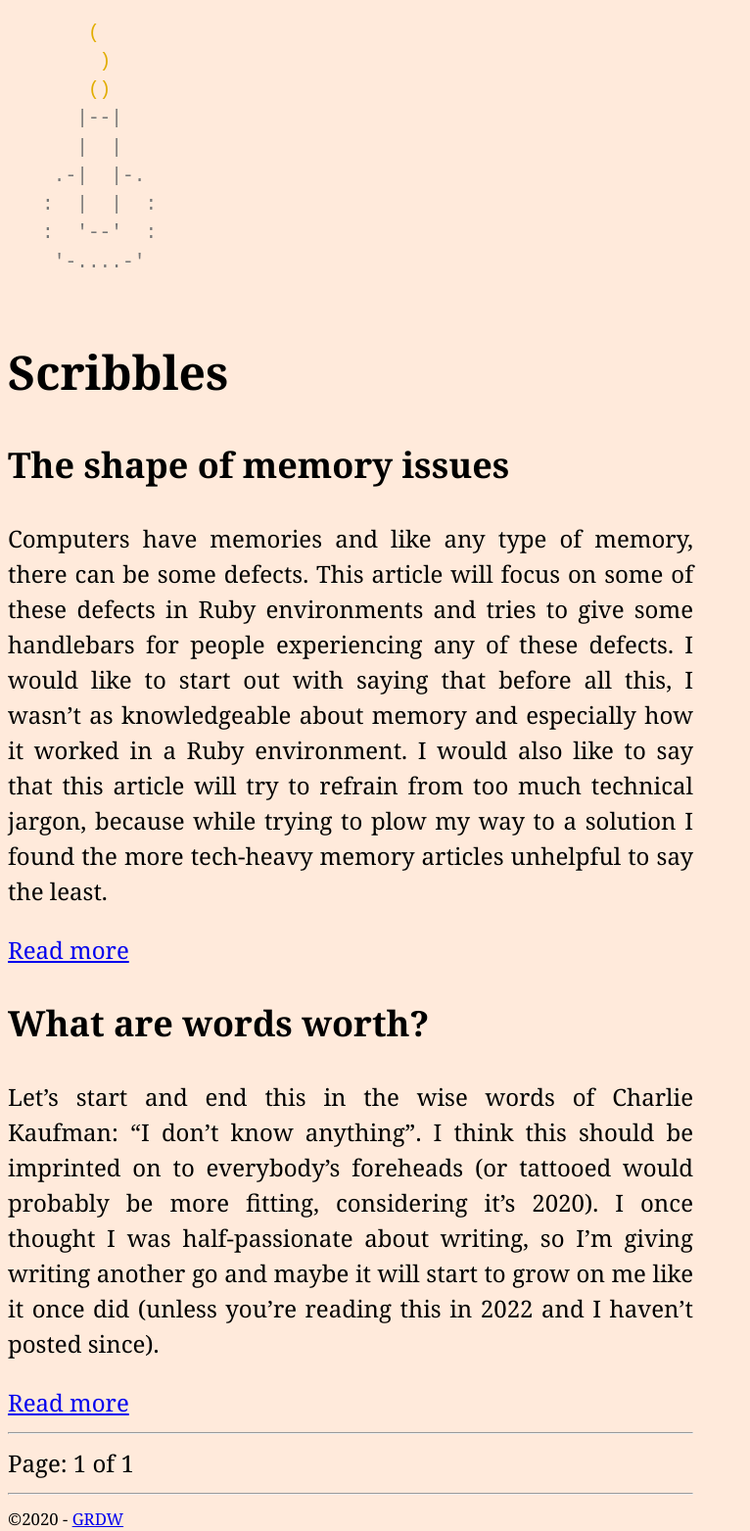
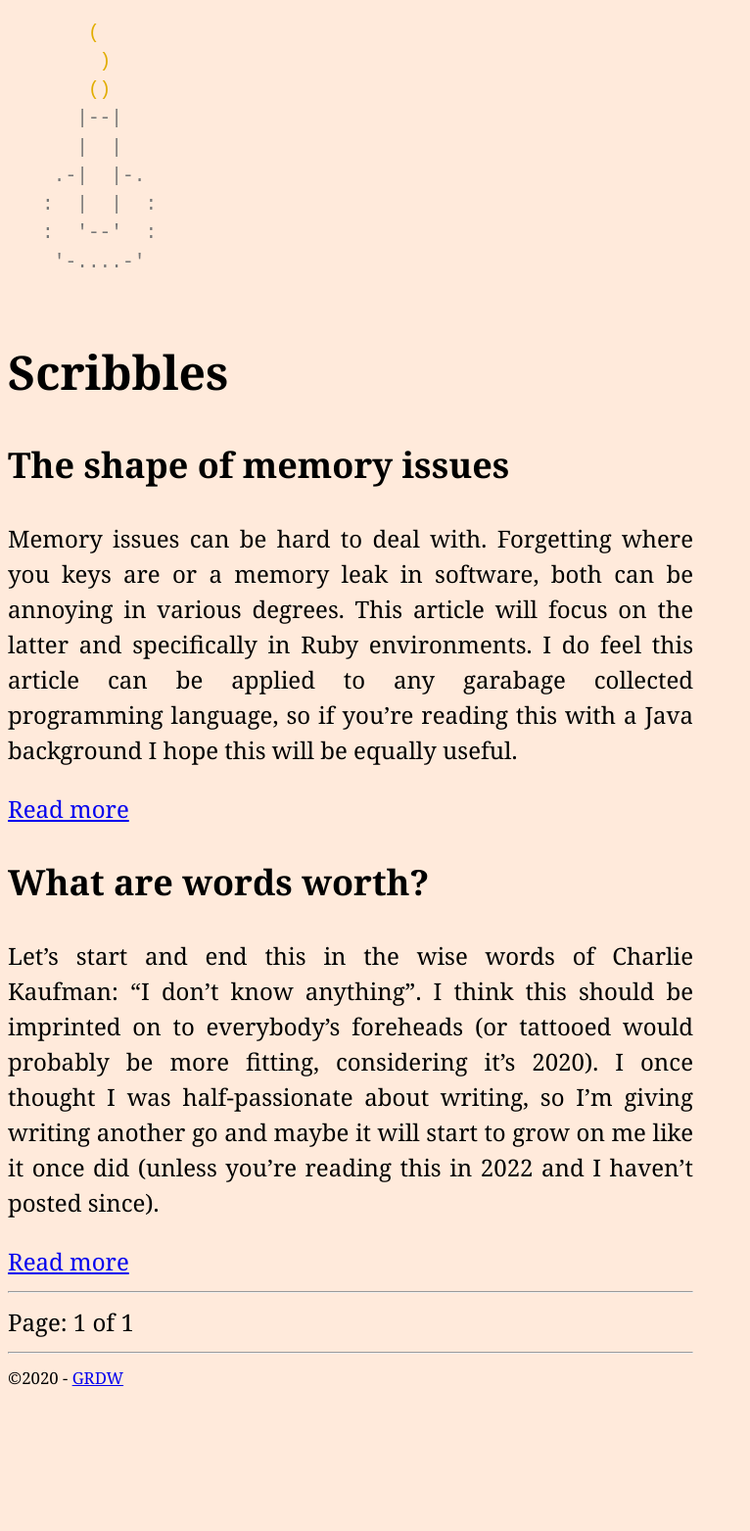
Before and after one commit to grdw/grdw, a Jekyll site: the page built from posts/index.html, in a window 1280 px wide. Shown: the whole page at 98% size, without its empty margins (0-766 px from the left). Built offline with Jekyll 4.4.1, drawn with Linux system fonts in a browser that asks for light colours; the list of posts is cut into pages by our own code; after the commit the page ends 1419 px from its top, so only the background shows below that.

Commit message:
Feedback fixes

```diff
--- a/_posts/2020-09-11-the-shape-of-memory-issues.md
+++ b/_posts/2020-09-11-the-shape-of-memory-issues.md
@@ -3,9 +3,13 @@
 title: The shape of memory issues
 ---
 
-Computers have memories and like any type of memory, there can be some defects. This article will focus on some of these defects in Ruby environments and tries to give some handlebars for people experiencing any of these defects. I would like to start out with saying that before all this, I wasn't as knowledgeable about memory and especially how it worked in a Ruby environment. I would also like to say that this article will try to refrain from too much technical jargon, because while trying to plow my way to a solution I found the more tech-heavy memory articles unhelpful to say the least.
+Memory issues can be hard to deal with. Forgetting where you keys are or a memory leak in software, both can be annoying in various degrees. This article will focus on the latter and specifically in Ruby environments. I do feel this article can be applied to any garabage collected programming language, so if you're reading this with a Java background I hope this will be equally useful.
 
-Before starting to describe my long tale of debugging and hair pulling I'd like to take a moment to describe the title of the article. There are three distinct shapes you should be frightened of and I'll list them from least worrying to most worrying:
+Hopefully this article will give some handlebars and things to look out for while debugging. This article will try to refrain from too much technical jargon, because while trying to make my way to a solution, I found the more tech-heavy memory articles unhelpful to say the least. It starts out by describing the title of the article, followed by a case study and ending in a conclusion.
+
+## The shape of memory issues
+
+There are three distinct shapes you should be frightened of and I'll list them from least worrying to most worrying:
 
 **Memory bloat:**
 
@@ -29,7 +33,7 @@
 
 ![bloat](/img/1/4.png)
 
-## The backend and the patch
+## A backend and a patch; a case study
 
 *And now for the actual hair-pulling:*
 
@@ -53,7 +57,7 @@
 
 Not only did we have one memory issue, we had in fact two memory issues. Let's go over them from least frightening to most frightening.
 
-## Bloaty background workers
+### Bloaty background workers
 
 To scroll back up to the three memory shapes; the shape of the background memory usage chart, as shown above, looks rather familiar. Memory is being allocated and because of its size, Ruby thinks that this particular piece of memory must be important, so it persists it for quite a while. After an hour it increases again; rinse and repeat. It's classic memory bloat.
 
@@ -61,7 +65,7 @@
 
 ![bloat](/img/1/9.png)
 
-## One down, one to go!
+### One down, one to go!
 
 ![bloat](/img/1/4.png)
 
@@ -90,14 +94,14 @@
 
 See! Ruby has Alzheimer's disease.
 
-After learning about Ruby's forgetfulness, I knew I couldn't really rely on the results of rbtrace. Instead I started to pry around in the actual memory itself, to see if I could learn anything from it. To do this, you need to have some Linux knowledge and especially how to access memory; or rather how to turn working memory into actual files on disk. There are a couple of helpful commands to search for namely: [pmap](https://linux.die.net/man/1/pmap) and [gdb](https://www.gnu.org/software/gdb/). After acquiring that data and doing a bit of analysis, I found that there were large blobs of memory retained for large periods of time. Upon checking what was stored inside these larger blobs, I found that they were mostly response bodies from requests to the puma server which were a little bit to beefy.This finding changed the conclusion of the problem to memory bloat. Retaining memory over a long period of time, while not cleaning it up is classic memory bloat. However the chart doesn't line up with this conclusion.
+After learning about Ruby's forgetfulness, I knew I couldn't really rely on the results of rbtrace. Instead I started to pry around in the actual memory itself, to see if I could learn anything from it. To do this, you need to have some Linux knowledge and especially how to access memory; or rather how to turn working memory into actual files on disk. There are a couple of helpful commands to search for namely: [pmap](https://linux.die.net/man/1/pmap) and [gdb](https://www.gnu.org/software/gdb/). After acquiring that data and doing a bit of analysis, I found that there were large blobs of memory retained for large periods of time. Upon checking what was stored inside these larger blobs, I found that they were mostly response bodies from requests to the puma server which were a little bit to beefy. This finding changed the conclusion of the problem to memory bloat. Retaining memory over a long period of time, while not cleaning it up is classic memory bloat. However the chart doesn't line up with this conclusion.
 
 I also continued with the leaking C-library theory because, to my mind, that also had some merit. I deployed the 'Ruby with jemalloc'-solution to production to actually prove this theory, while having the benefit of real life production traffic. To my surprise it solved our memory issue:
 
 ![bloat](/img/1/12.png)
 
-**But why?!**
+## In conclusion
 
-I was happy that it was fixed, but at the time I didn't understood why this solution even remotely worked. However, today, with my limited knowledge I can say this: a side-effect of compiling Ruby with jemalloc, is that jemalloc starts to combat memory fragmentation. The puma workers were experiencing this particular memory issue. On top of this, my other conclusion of it being memory bloat was also correct. Imagine if you were to combine both memory bloat and memory fragmentation into a single shape, it will start to look linear. This in turn will give you the false idea that it's a memory leak, when looking at it for a short period of time. When you're dealing with a leak or fragmentation, measure memory usage over a longer period of time and be patient (I need to tattoo this one on my arm).
+I was happy that it was fixed, but at the time I didn't understand why this solution even remotely worked. However, today, with my knowledge I can say this: a side-effect of compiling Ruby with jemalloc, is that jemalloc starts to combat memory fragmentation. The puma workers were experiencing this particular memory issue. On top of this, my other conclusion of it being memory bloat was also correct. Imagine if you were to combine both memory bloat and memory fragmentation into a single shape, it will start to look linear. This in turn will give you the false idea that it's a memory leak, when looking at it for a short period of time. When you're dealing with a leak or fragmentation, measure memory usage over a longer period of time and be patient (I need to tattoo this one on my arm).
 
 Memory issues are unique cases and there's usually no standard solution to fix them. Each case is unique and I hope this article might help another (Ruby) engineer in need.
```
